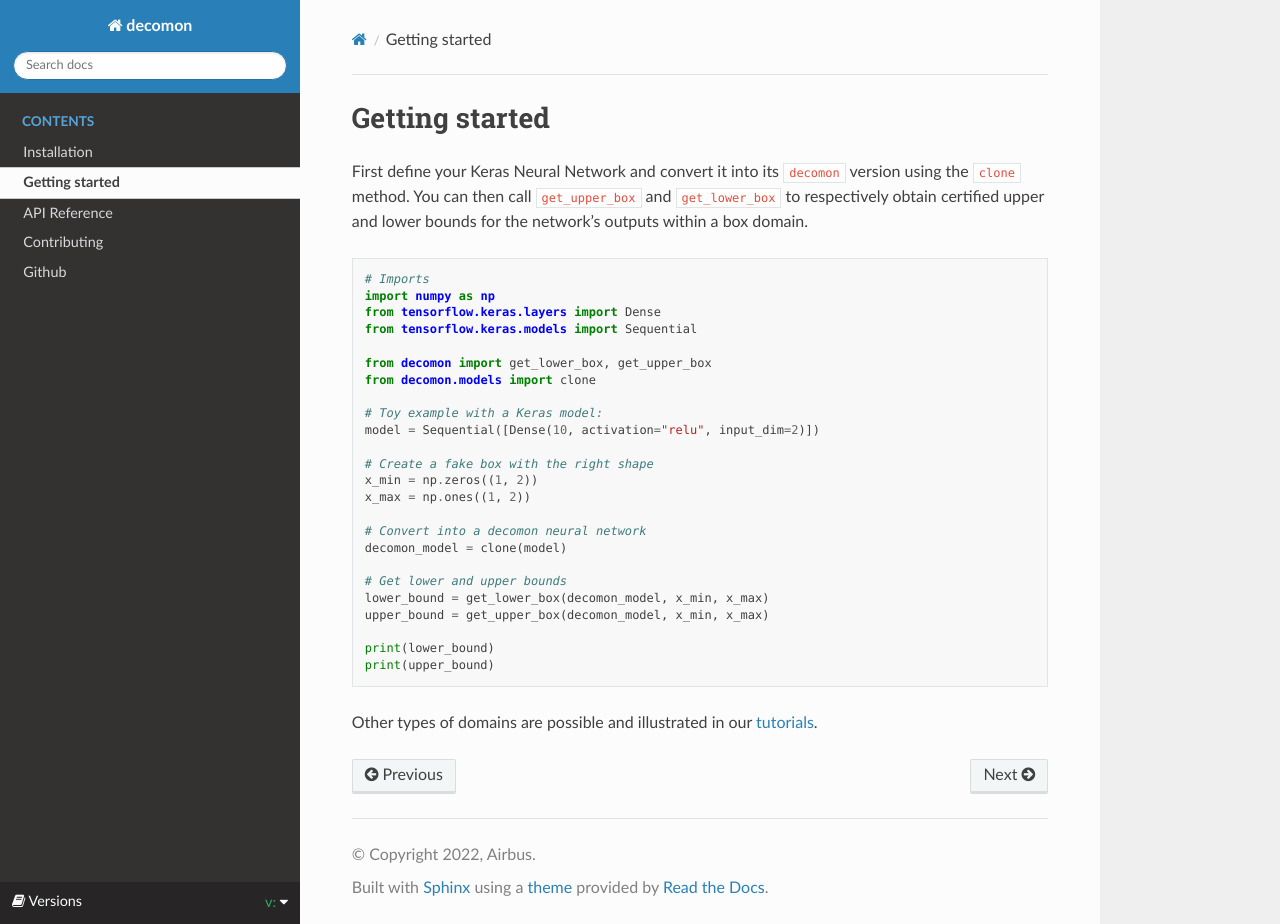
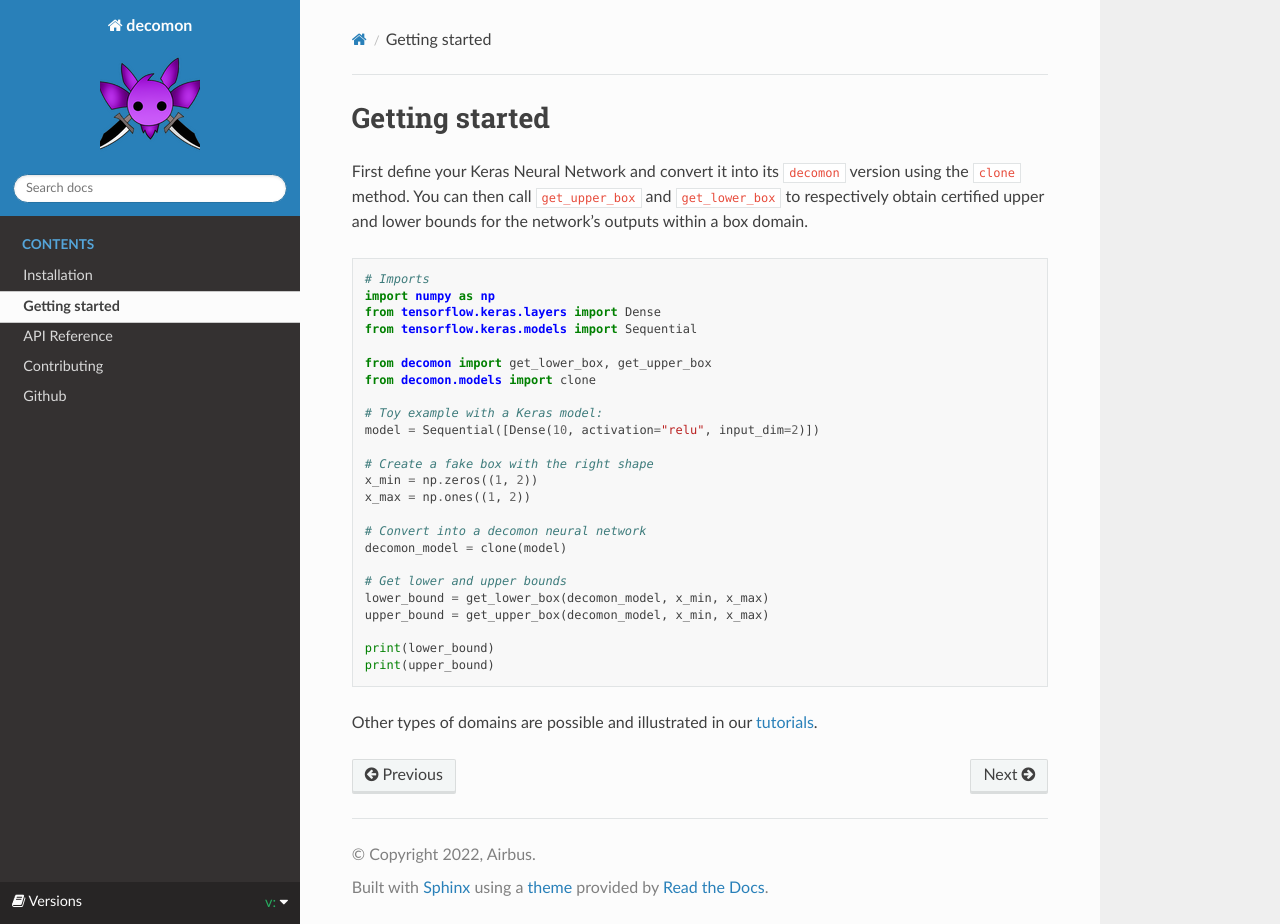
Before and after one commit to airbus/decomon, a Sphinx documentation site: the page built from docs/source/getting_started.md, in a window 1280 px wide and 924 px high. Built offline with Sphinx 7.4.7 and the Read the Docs theme 2.0.0, drawn with Linux system fonts in a browser that asks for light colours; pages that are not in the unit, such as notebooks, are missing from menus; the version number could not be read and is left out; comment, search, counter and statistics services are not loaded.

Commit message:
Add logo in doc banner

```diff
--- a/docs/source/conf.py
+++ b/docs/source/conf.py
@@ -80,7 +80,9 @@ html_static_path = ["_static"]
 html_show_sourcelink = False
 html_theme_options = {
     "style_external_links": True,
+    # "logo_only": True,
 }
+html_logo = "_static/decomon_logo_with_transparency_100.png"
 
 html_js_files = ["versions.js"]
 AUTODOC_SHOW_VERSIONS = os.environ.get("AUTODOC_SHOW_VERSIONS", "True").lower() != "false"
```
